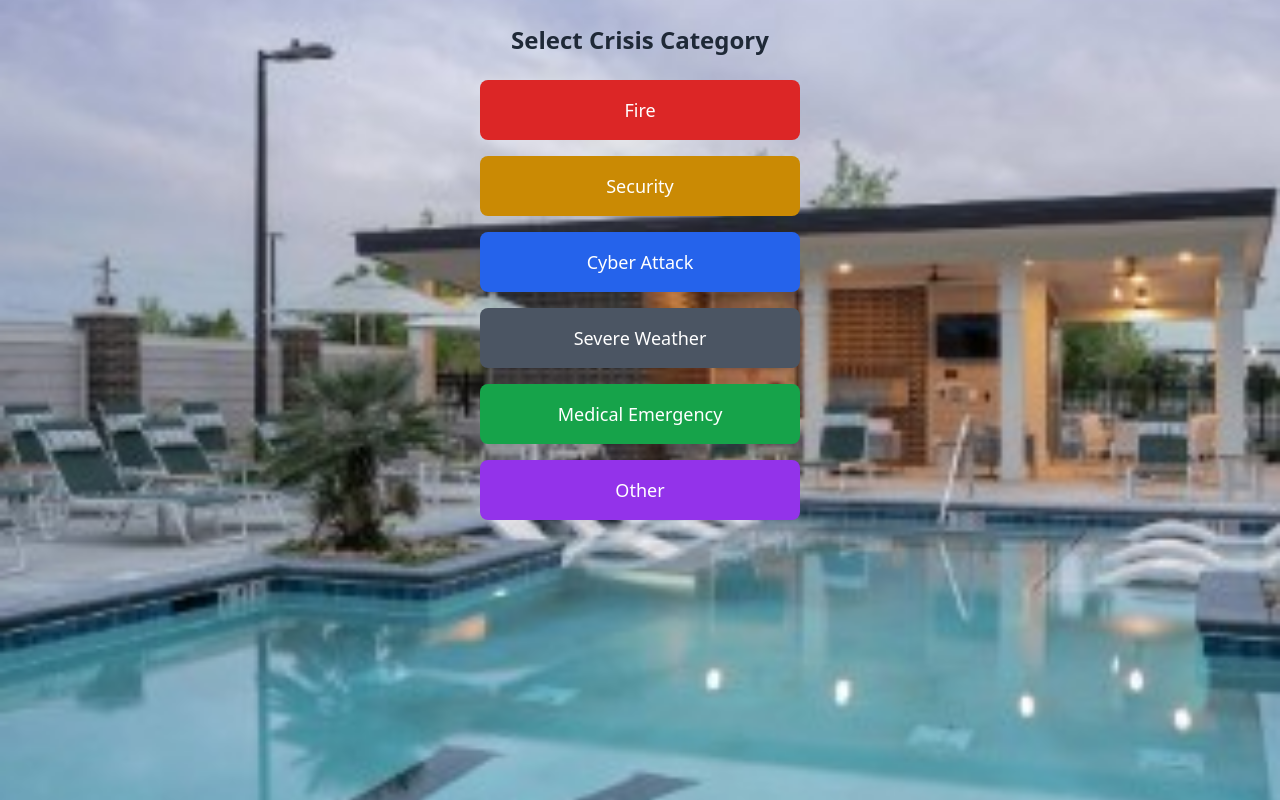
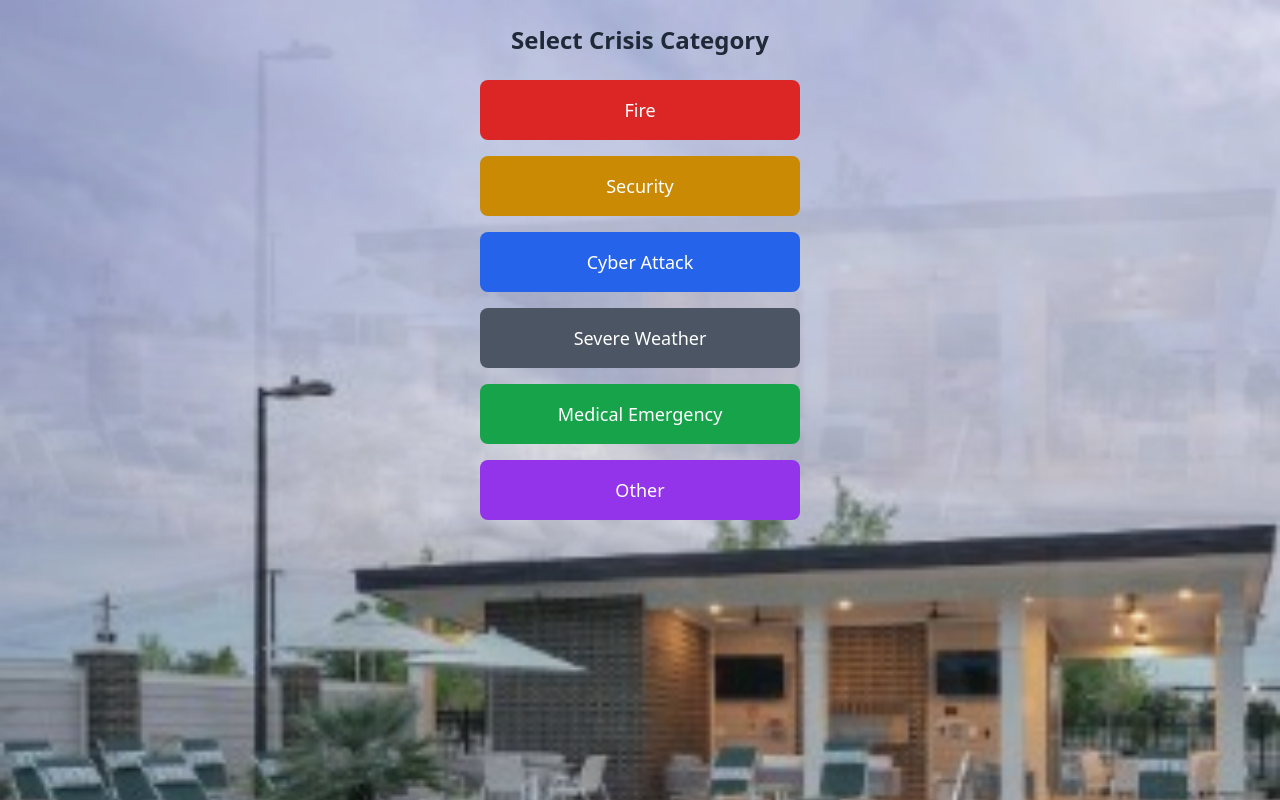
Before and after one commit to ATC-Development/atc-crisisapp, a React (Vite) app: page / in a window 1280 px wide. Built offline with nearby package versions, Linux system fonts and the light colour scheme.

Commit message:
add picture

```diff
--- a/src/features/categories/CategoriesScreen.tsx
+++ b/src/features/categories/CategoriesScreen.tsx
@@ -1,4 +1,5 @@
 import { useNavigate } from "react-router-dom";
+import logo from "../../assets/Augustan_Pool.jpg";
 import poolPic from "../../assets/Augustan_Pool.jpg";
 
 const crisisCategories = [
@@ -14,7 +15,15 @@ export default function CategoriesScreen() {
   const navigate = useNavigate();
 
 return (
-    <div className="min-h-screen bg-gray-100 flex flex-col items-center px-4 py-6" style={{backgroundImage: `url(${poolPic})`, backgroundSize: 'cover', backgroundPosition: 'center'}}>
+  <div className="relative min-h-screen bg-gray-100 flex flex-col items-center px-4 py-6" style={{backgroundImage: `url(${poolPic})`, backgroundSize: 'cover', backgroundPosition: 'center'}}>
+    {/* Background Image Layer with Opacity */}
+    <div
+      className="absolute inset-0 bg-no-repeat bg-top bg-contain opacity-90 z-0"
+      style={{ backgroundImage: `url(${logo})`, backgroundSize: 'cover' }}
+    />
+
+    {/* Foreground Content */}
+    <div className="relative z-10 w-full">
       <h1 className="text-2xl font-bold mb-6 text-center text-gray-800">
         Select Crisis Category
       </h1>
@@ -30,7 +39,8 @@ export default function CategoriesScreen() {
           </button>
         ))}
       </div>
-
+    </div>
   </div>
 );
+
 }
```
Also changed, not shown: src/assets/ATC Logo_1.jpg (added). Lines whose indentation alone changed are shown as unchanged.
